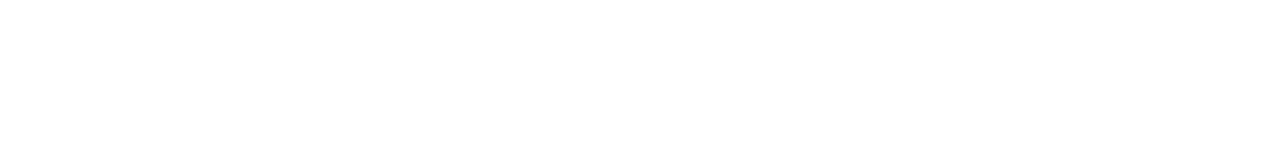
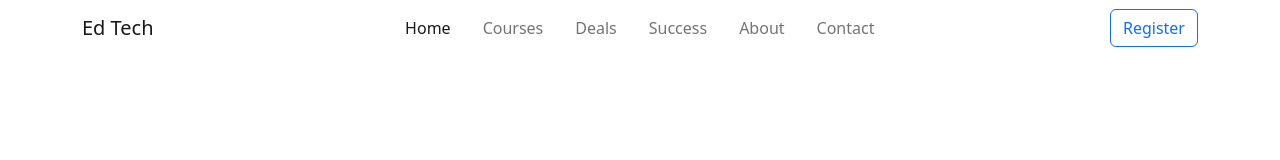
Before and after one commit to abhiskg/ed-tech, a plain HTML site: page index.html in a window 1280 px wide. Drawn offline with nearby package versions, Linux system fonts and the light colour scheme.

Commit message:
Navbar Complete

```diff
--- a/index.html
+++ b/index.html
@@ -16,13 +16,56 @@
     <title>Ed Tech</title>
   </head>
   <body>
-    <!-- JavaScript Bundle with Popper -->
-    <header></header>
+    <header>
+      <!-- Navbar -->
+      <nav class="navbar navbar-expand-lg">
+        <div class="container">
+          <a class="navbar-brand" href="#">Ed Tech</a>
+          <button
+            class="navbar-toggler"
+            type="button"
+            data-bs-toggle="collapse"
+            data-bs-target="#navbarNav"
+            aria-controls="navbarNav"
+            aria-expanded="false"
+            aria-label="Toggle navigation"
+          >
+            <span class="navbar-toggler-icon"></span>
+          </button>
+          <div class="collapse navbar-collapse" id="navbarNav">
+            <ul class="navbar-nav mx-auto gap-3">
+              <li class="nav-item">
+                <a class="nav-link active" aria-current="page" href="#">Home</a>
+              </li>
+              <li class="nav-item">
+                <a class="nav-link" href="#">Courses</a>
+              </li>
+              <li class="nav-item">
+                <a class="nav-link" href="#">Deals</a>
+              </li>
+              <li class="nav-item">
+                <a class="nav-link" href="#">Success</a>
+              </li>
+              <li class="nav-item">
+                <a class="nav-link" href="#">About</a>
+              </li>
+              <li class="nav-item">
+                <a class="nav-link" href="#">Contact</a>
+              </li>
+            </ul>
+            <button type="button" class="btn btn-outline-primary mt-3 mt-lg-0">
+              Register
+            </button>
+          </div>
+        </div>
+      </nav>
+    </header>
 
     <main></main>
 
     <footer></footer>
 
+    <!-- JavaScript Bundle with Popper -->
     <script
       src="https://cdn.jsdelivr.net/npm/bootstrap@5.2.0/dist/js/bootstrap.bundle.min.js"
       integrity="sha384-A3rJD856KowSb7dwlZdYEkO39Gagi7vIsF0jrRAoQmDKKtQBHUuLZ9AsSv4jD4Xa"
```
